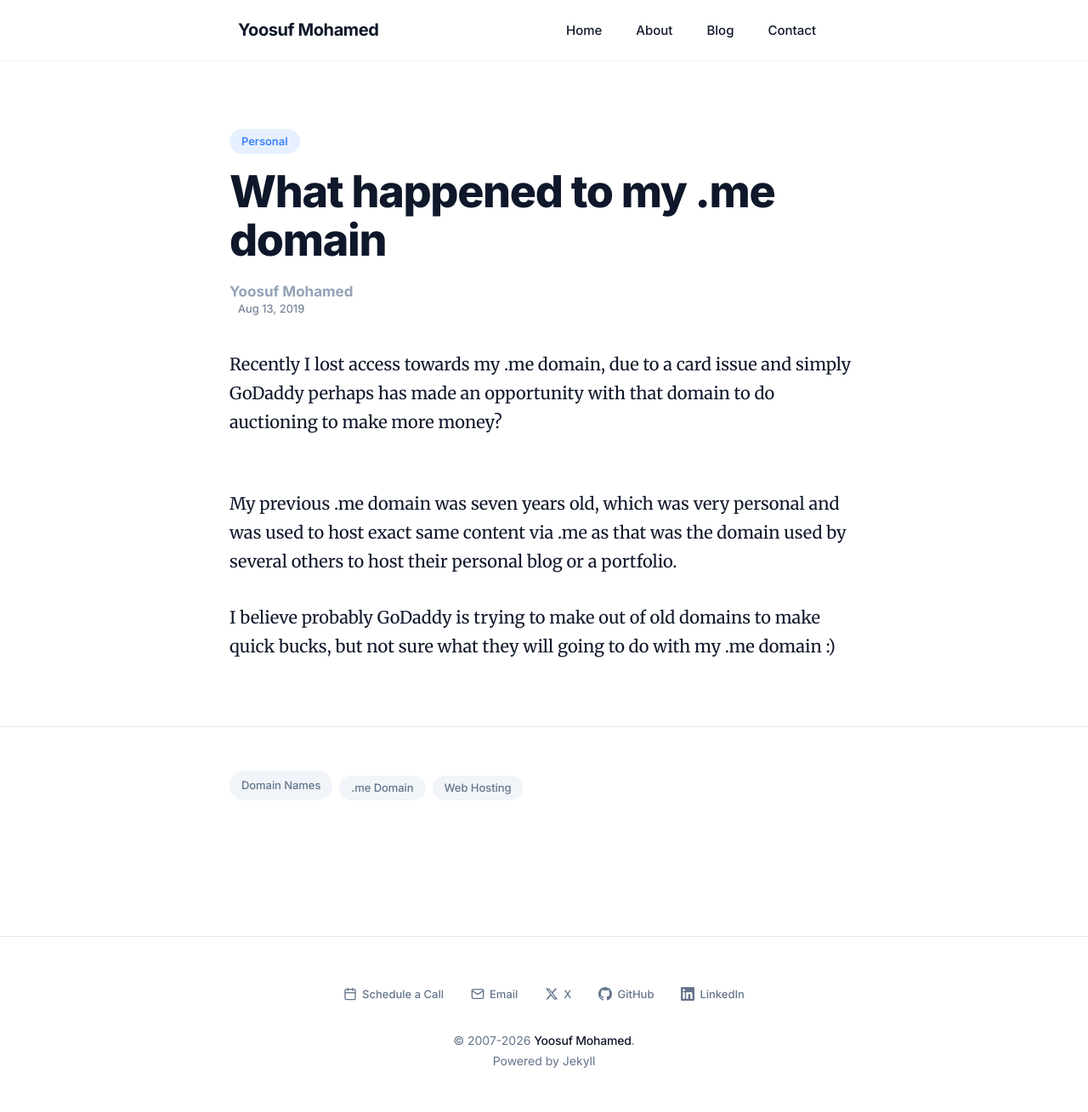
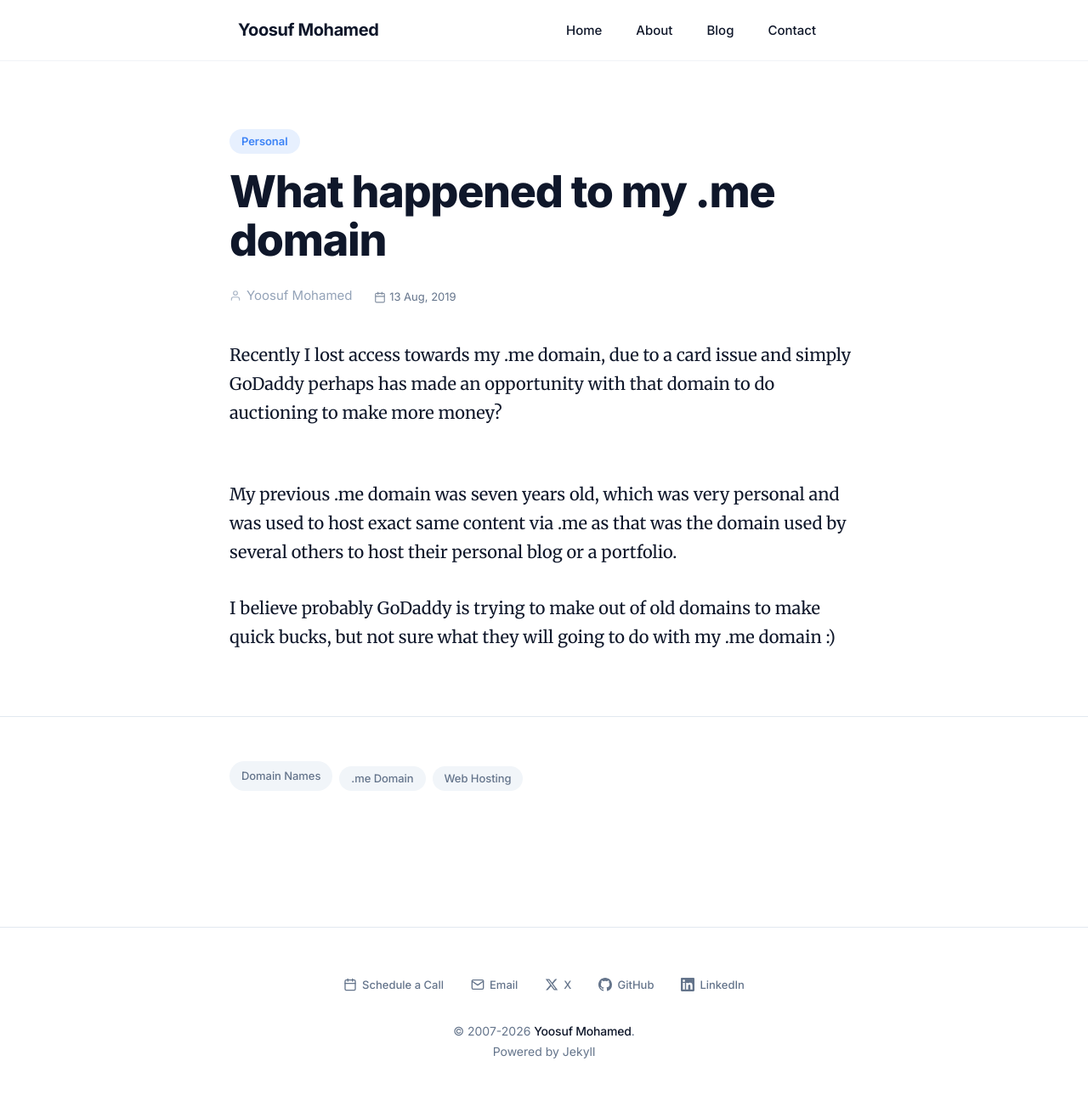
Before and after one commit to yoosuf/yoosuf.github.io, a Jekyll site: the page built from _posts/2019-08-13-what-happend-to-my-dot-me-domain.md, in a window 1280 px wide. Shown: the whole page at 85% size. Built offline with Jekyll 4.4.1, drawn with Linux system fonts in a browser that asks for light colours.

Commit message:
Restore byline SVG icons and single-line layout
The merge conflict resolution in PR #40 (22558ec) accidentally reverted
the byline back to the old wrapped structure without icons, undoing the
fix from f389778.

```diff
--- a/_layouts/post.html
+++ b/_layouts/post.html
@@ -16,7 +16,6 @@ layout: default
     </h1>
     <div class="article-byline">
       <div class="article-byline-content">
-        <div class="article-byline-meta">
         {% if page.author %}
         <span
           class="author-name"
@@ -24,6 +23,7 @@ layout: default
           itemscope
           itemtype="https://schema.org/Person"
         >
+          <svg class="byline-icon" width="14" height="14" viewBox="0 0 24 24" fill="none" stroke="currentColor" stroke-width="2" stroke-linecap="round" stroke-linejoin="round" aria-hidden="true"><path d="M20 21v-2a4 4 0 0 0-4-4H8a4 4 0 0 0-4 4v2"/><circle cx="12" cy="7" r="4"/></svg>
           <span itemprop="name">{{ page.author }}</span>
         </span>
         {% endif %}
@@ -33,10 +33,10 @@ layout: default
           datetime="{{ page.date | date_to_xmlschema }}"
           itemprop="datePublished"
         >
-            {% assign date_format = site.minima.date_format | default: "%b %-d,
+          <svg class="byline-icon" width="14" height="14" viewBox="0 0 24 24" fill="none" stroke="currentColor" stroke-width="2" stroke-linecap="round" stroke-linejoin="round" aria-hidden="true"><rect x="3" y="4" width="18" height="18" rx="2" ry="2"/><line x1="16" y1="2" x2="16" y2="6"/><line x1="8" y1="2" x2="8" y2="6"/><line x1="3" y1="10" x2="21" y2="10"/></svg>
+          {% assign date_format = site.minima.date_format | default: "%-d %b,
           %Y" %} {{ page.date | date: date_format }}
         </time>
-        </div>
       </div>
     </div>
   </header>
```
Lines whose indentation alone changed are shown as unchanged.
